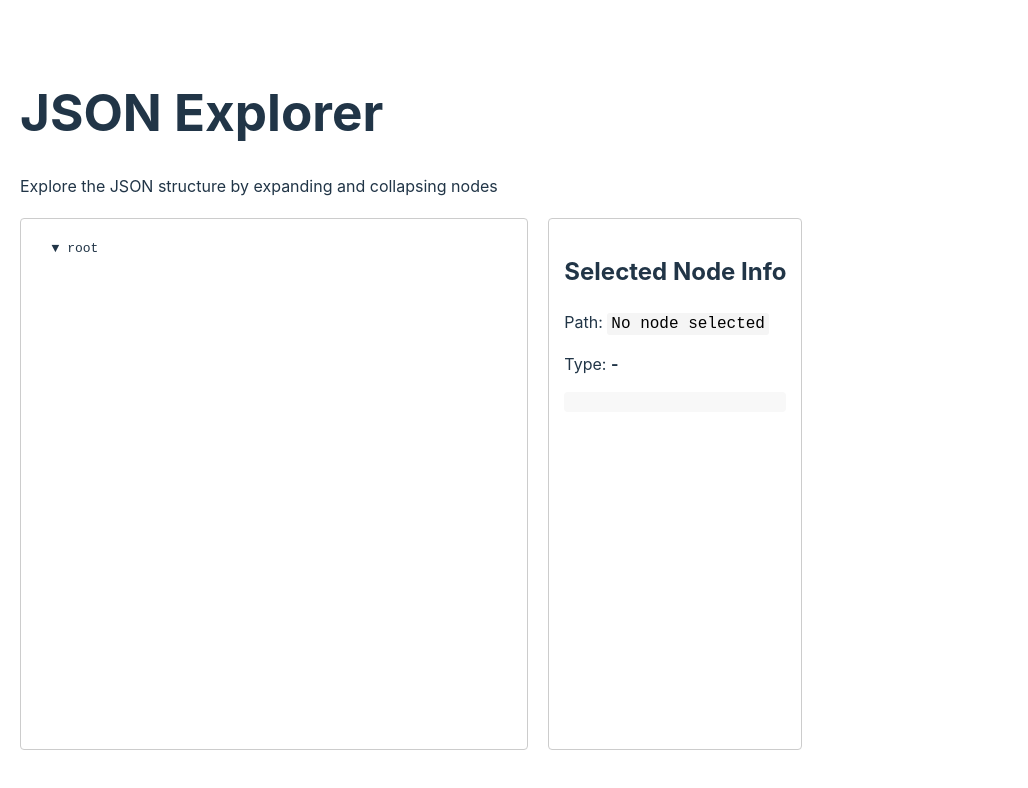
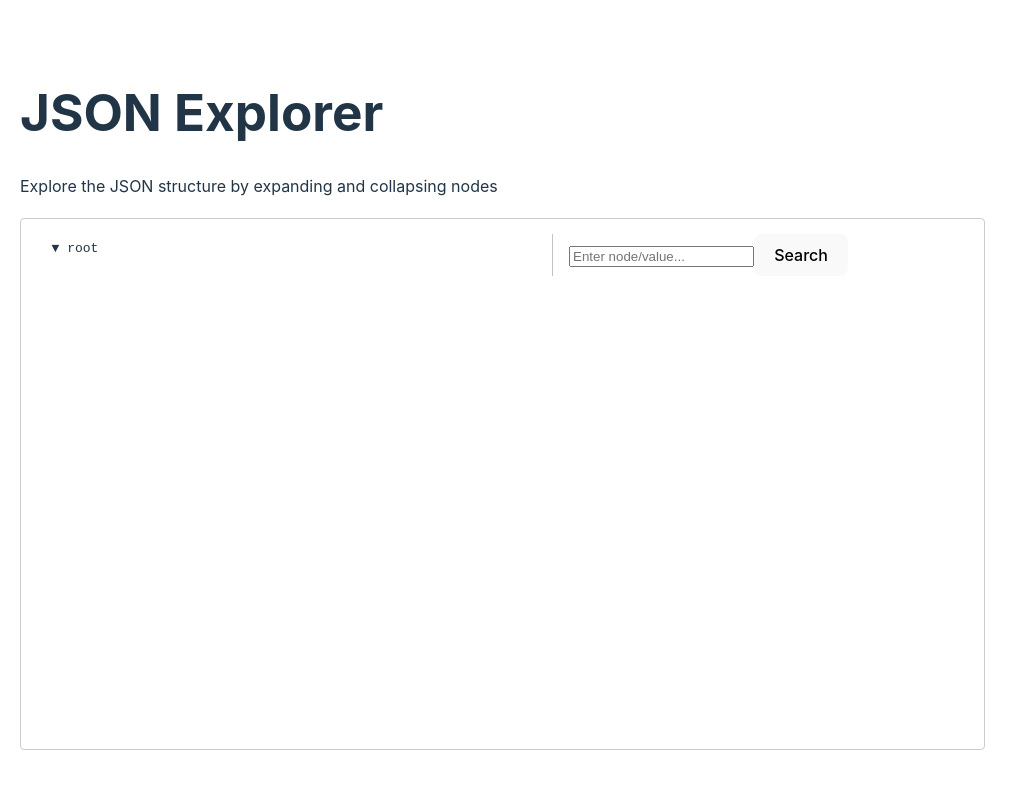
Before and after one commit to aignostics/code-challenge-fe-json-explorer, a React (Vite) app: page / in a window 1280 px wide. Shown: the top 788 px of the page, without its empty margins (0-1028 px from the left). Built offline with nearby package versions, Linux system fonts and the light colour scheme.

Commit message:
feat: ui improvements, search functionality base

```diff
--- a/src/App.css
+++ b/src/App.css
@@ -2,18 +2,12 @@
   max-width: 1200px;
   margin: 0 auto;
   padding: 20px;
-  font-family: -apple-system, BlinkMacSystemFont, 'Segoe UI', Roboto, Oxygen,
-    Ubuntu, Cantarell, 'Open Sans', 'Helvetica Neue', sans-serif;
+  font-family: -apple-system, BlinkMacSystemFont, "Segoe UI", Roboto, Oxygen,
+    Ubuntu, Cantarell, "Open Sans", "Helvetica Neue", sans-serif;
 }
 
 header {
   margin-bottom: 20px;
-}
-
-main {
-  display: grid;
-  grid-template-columns: 2fr 1fr;
-  gap: 20px;
 }
 
 .explorer-container {
@@ -34,14 +28,30 @@ code {
   background-color: #f5f5f5;
   padding: 2px 4px;
   border-radius: 3px;
-  font-family: 'Courier New', Courier, monospace;
+  font-family: "Courier New", Courier, monospace;
+}
+
+.json-explorer {
+  display: flex;
+  flex-flow: row nowrap;
+}
+
+.selected-info {
+  margin-left: 16px;
+  padding-left: 16px;
+  border-left: 1px solid rgb(195, 195, 195);
+  min-width: 400px;
+}
+
+.tree-container {
+  width: 500px;
 }
 
 /* src/components/JsonTreeNode.css */
 .json-node {
   font-family: monospace;
   margin: 2px 0;
-  padding-left: 1.2em;
+  padding: 0 1.2em;
 }
 
 .node-header {
@@ -115,12 +125,13 @@ code {
 .selected-node {
   background-color: #e6f7ff;
   border-radius: 2px;
+  color: black;
 }
 
 /* Info panel styling */
 .path-display code {
   word-break: break-all;
-  color: #000000
+  color: #000000;
 }
 
 .type-display span {
--- a/src/App.tsx
+++ b/src/App.tsx
@@ -14,32 +14,6 @@ function App() {
         <main>
           <div className="explorer-container">
             <JsonExplorer data={sampleData} />
-            {/*
-            TODO: Implement your JSON Explorer component here
-            Requirements:
-            1. Render the sample JSON data as an expandable/collapsible tree
-            2. Display the path when a node is clicked
-            3. Visually distinguish different data types
-          */}
-          </div>
-
-          <div className="info-panel">
-            <h2>Selected Node Info</h2>
-            <div className="path-display">
-              {/* Display the selected path here */}
-              <p>
-                Path: <code>No node selected</code>
-              </p>
-            </div>
-            <div className="type-display">
-              {/* Display the type information here */}
-              <p>
-                Type: <span>-</span>
-              </p>
-            </div>
-            <div className="value-display">
-              {/* Display the value here if applicable */}
-            </div>
           </div>
         </main>
       </div>
--- a/src/components/JsonExplorer.tsx
+++ b/src/components/JsonExplorer.tsx
@@ -10,6 +10,8 @@ const JsonExplorer: React.FC<JsonExplorerProps> = ({ data }) => {
   const [selectedPath, setSelectedPath] = useState<string | null>(null);
   const [selectedValue, setSelectedValue] = useState<JsonValue | null>(null);
   const [selectedType, setSelectedType] = useState<string | null>(null);
+
+  const [searchString, setSearchString] = useState("");
 
   const handleNodeClick = (path: string, value: JsonValue, type: string) => {
     setSelectedPath(path);
@@ -33,6 +35,7 @@ const JsonExplorer: React.FC<JsonExplorerProps> = ({ data }) => {
           data={data}
           name="root"
           path="$"
+          selectedPath={selectedPath}
           onNodeClick={handleNodeClick}
         />
       </div>
@@ -61,6 +64,9 @@ const JsonExplorer: React.FC<JsonExplorerProps> = ({ data }) => {
               )}
           </>
         )}
+
+        <input placeholder="Enter node/value..." />
+        <button>Search</button>
       </div>
     </div>
   );
--- a/src/components/JsonTreeNode.tsx
+++ b/src/components/JsonTreeNode.tsx
@@ -6,6 +6,7 @@ interface JsonTreeNodeProps {
   name: string;
   path: string;
   onNodeClick: (path: string, value: JsonValue, type: string) => void;
+  selectedPath: string | null;
 }
 
 const JsonTreeNode: React.FC<JsonTreeNodeProps> = ({
@@ -13,6 +14,7 @@ const JsonTreeNode: React.FC<JsonTreeNodeProps> = ({
   name,
   path,
   onNodeClick,
+  selectedPath,
 }) => {
   const [isExpanded, setIsExpanded] = useState(false);
 
@@ -38,6 +40,7 @@ const JsonTreeNode: React.FC<JsonTreeNodeProps> = ({
             path={`${path}/${key}`}
             key={key}
             onNodeClick={onNodeClick}
+            selectedPath={selectedPath}
           />
         ));
       }
@@ -51,6 +54,7 @@ const JsonTreeNode: React.FC<JsonTreeNodeProps> = ({
           path={`${path}/[${index}]`}
           key={index}
           onNodeClick={onNodeClick}
+          selectedPath={selectedPath}
         />
       ));
     }
@@ -66,6 +70,7 @@ const JsonTreeNode: React.FC<JsonTreeNodeProps> = ({
         path={`${path}/${key}`}
         key={key}
         onNodeClick={onNodeClick}
+        selectedPath={selectedPath}
       />
     ));
   }
@@ -83,10 +88,19 @@ const JsonTreeNode: React.FC<JsonTreeNodeProps> = ({
     onNodeClick(path, data, type);
   };
 
+  console.log(selectedPath);
+
+  if (path === selectedPath) {
+    console.log("Selected node!");
+  }
+
   return (
-    <div className="json-node" onClick={handleNodeClick}>
+    <div
+      className={`json-node ${path === selectedPath ? "selected-node" : ""}`}
+      onClick={handleNodeClick}
+    >
       {/* Implement your node rendering logic here */}
-      <div className="node-header" onClick={toggleExpand}>
+      <div className="node-header " onClick={toggleExpand}>
         {(type === "array" || type === "object") && (isExpanded ? "▲" : "▼")}{" "}
         {name}
         {/* Implement expand/collapse icons and node labeling */}
```
